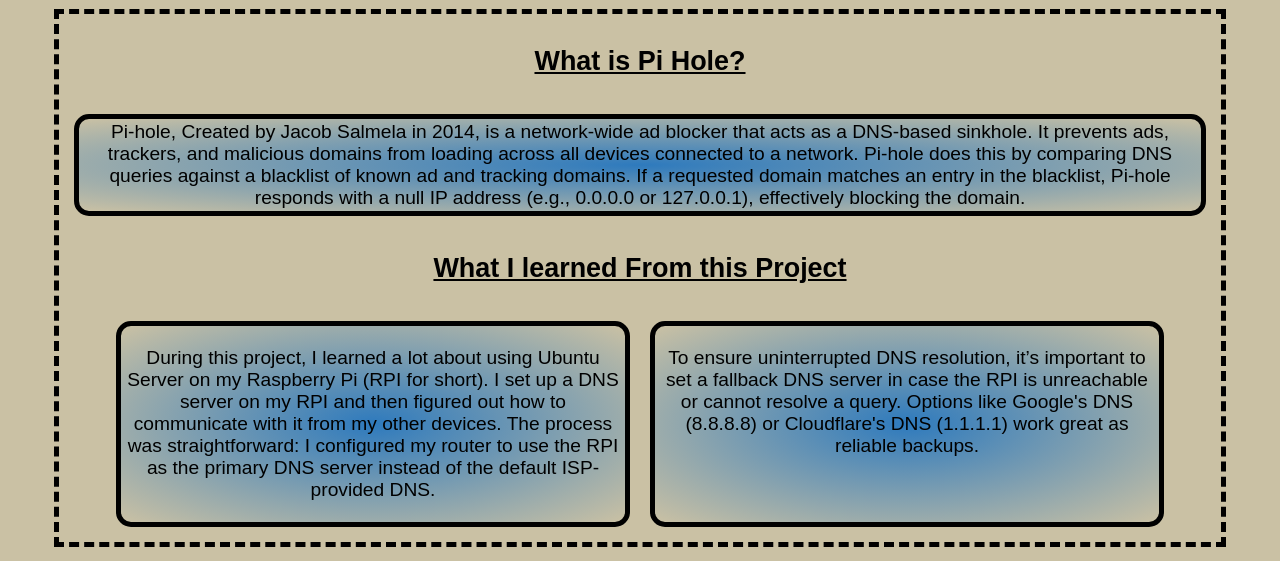
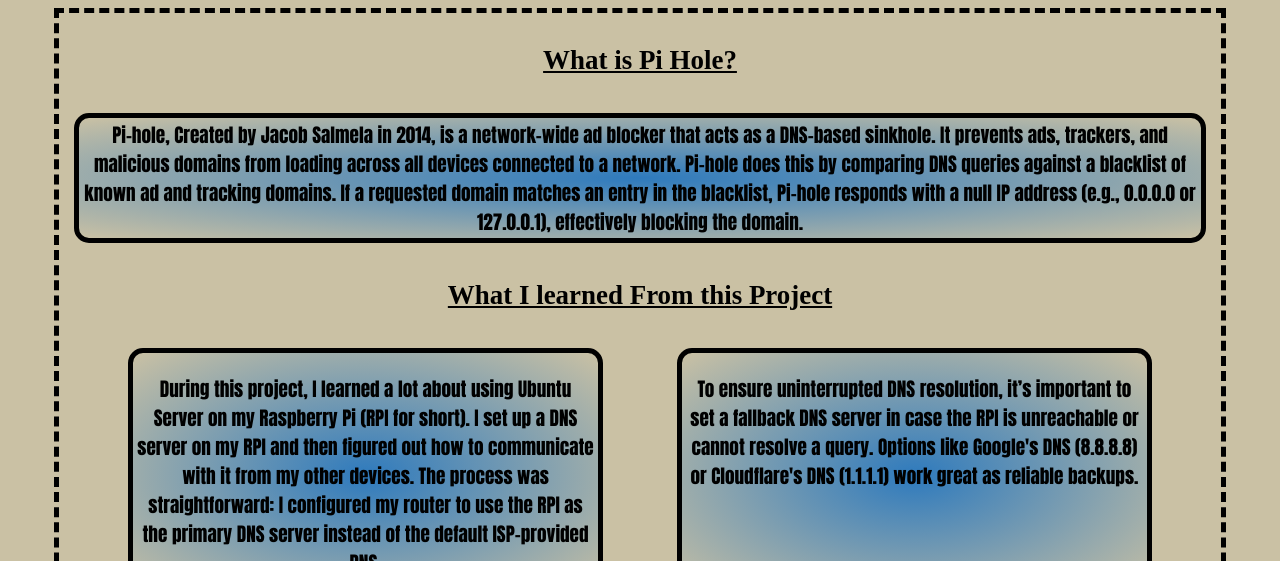
Before and after one commit to reedus1/reedus1.github.io, a plain HTML site: page docs/projects.html in a window 1280 px wide. Shown: the part 249-810 px from the top of the page. Drawn offline with Linux system fonts and the light colour scheme.

Commit message:
Update test.css

```diff
--- a/docs/css/test.css
+++ b/docs/css/test.css
@@ -156,6 +156,7 @@ ul li{
 }
 /*Styles Containers outside of the Information Section*/
 .container{
+    font-family:Impact, Haettenschweiler, 'Arial Narrow Bold', sans-serif;
     display: flex;
     justify-content: top;
     align-items: center;
@@ -179,6 +180,7 @@ ul li{
 }
 /*Used to Style Title Sections of the webpage*/
 .title{
+    font-family: 'display font';
     font-size: larger;
     text-decoration: underline;
     display: flex;
@@ -188,6 +190,7 @@ ul li{
 .bubble-list{
     display: flex;
     flex-wrap: wrap;
+    justify-content: space-evenly;
 }
 .bubble {
     display: flex;
@@ -199,7 +202,7 @@ ul li{
     margin:10px;
     padding: 2px;
 
-    width: 500px;
+    width: 40%;
     border: 5px;
     border-radius: 15px;
     border-style: solid;
@@ -215,6 +218,6 @@ body{
     margin: 0%;
     padding: 0%;
     font-size:larger;
-    font-family: fantasy,'Chalkduster';
+    font-family: fantasy;
     background-color: rgb(202, 193, 164);
 }
```
